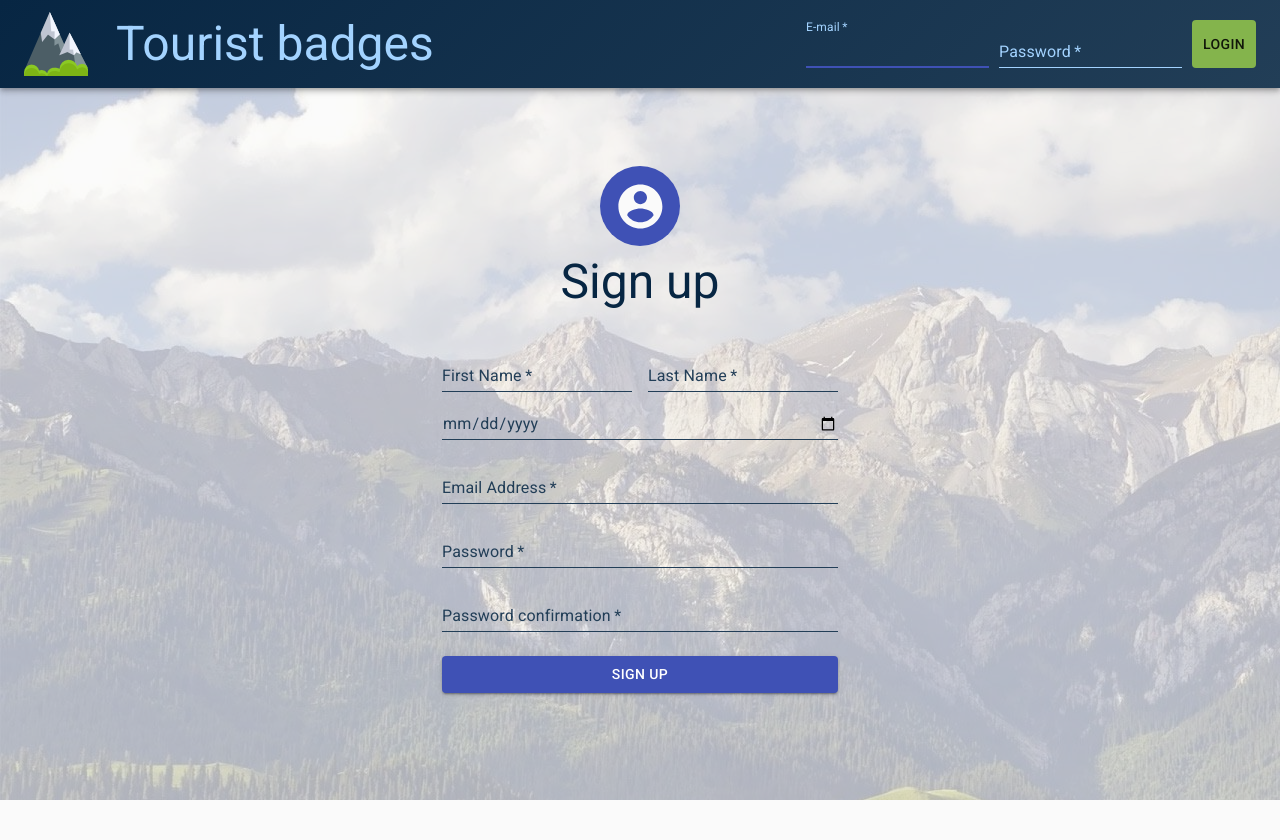
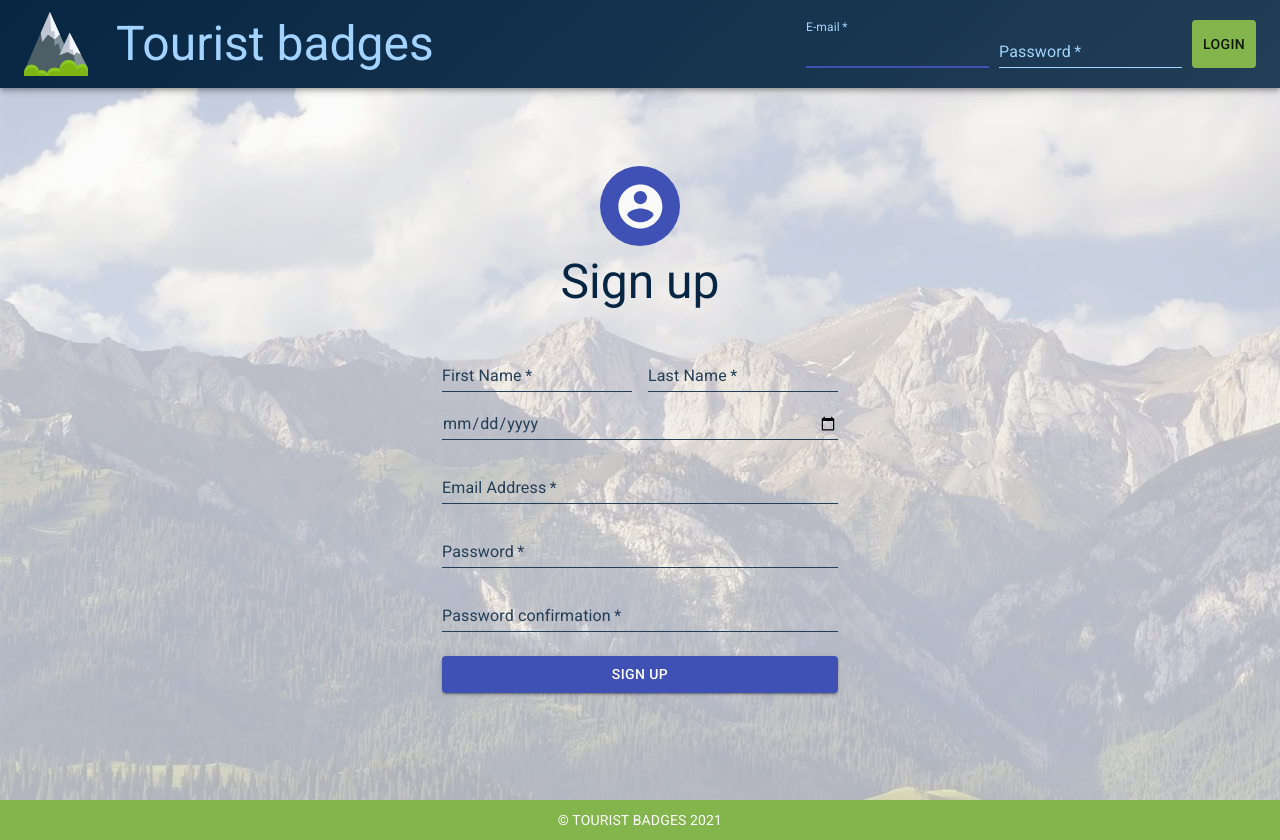
Before and after one commit to Ser33k/tourist-badges-web, a React (Create React App) app: page / in a window 1280 px wide. Before the commit the page ends 800 px from the top, so only its background shows below. Built offline with nearby package versions, Linux system fonts and the light colour scheme; no server answers.

Commit message:
footer component added

```diff
--- a/src/components/TouristBadgesComponent.js
+++ b/src/components/TouristBadgesComponent.js
@@ -3,6 +3,7 @@ import NavbarComponent from "./NavbarComponent";
 import RegisterComponent from "./RegisterComponent";
 import {useAuth} from "../contexts/AuthContext";
 import DashboardComponent from "./DashboardComponent";
+import FooterComponent from "./FooterComponent";
 
 
 const TouristBadgesComponent = () => {
@@ -15,6 +16,7 @@ const TouristBadgesComponent = () => {
             <main className="main">
                 {currentUser ? <DashboardComponent/> : <RegisterComponent/>}
             </main>
+            <FooterComponent />
         </div>
     );
 };
```
